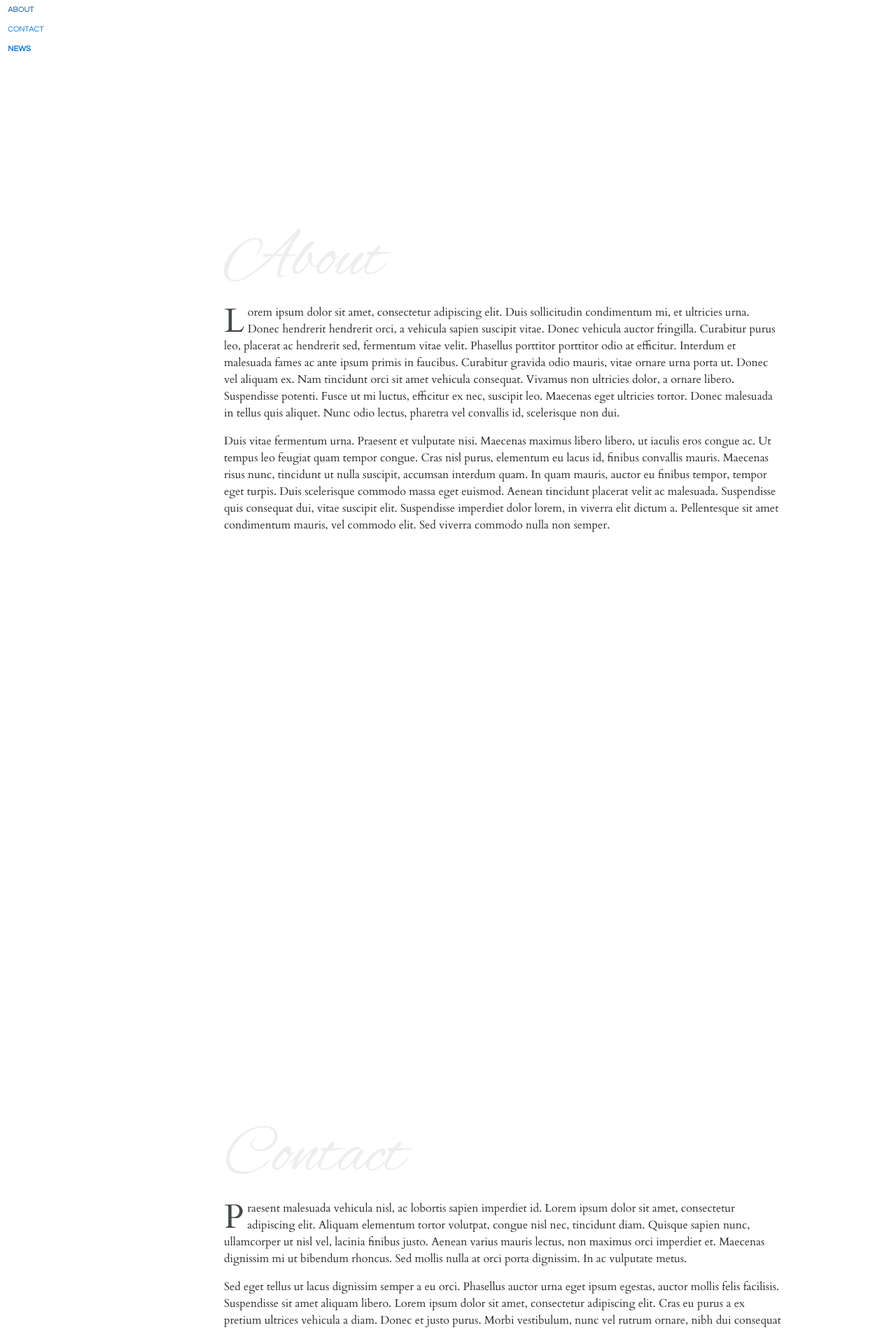
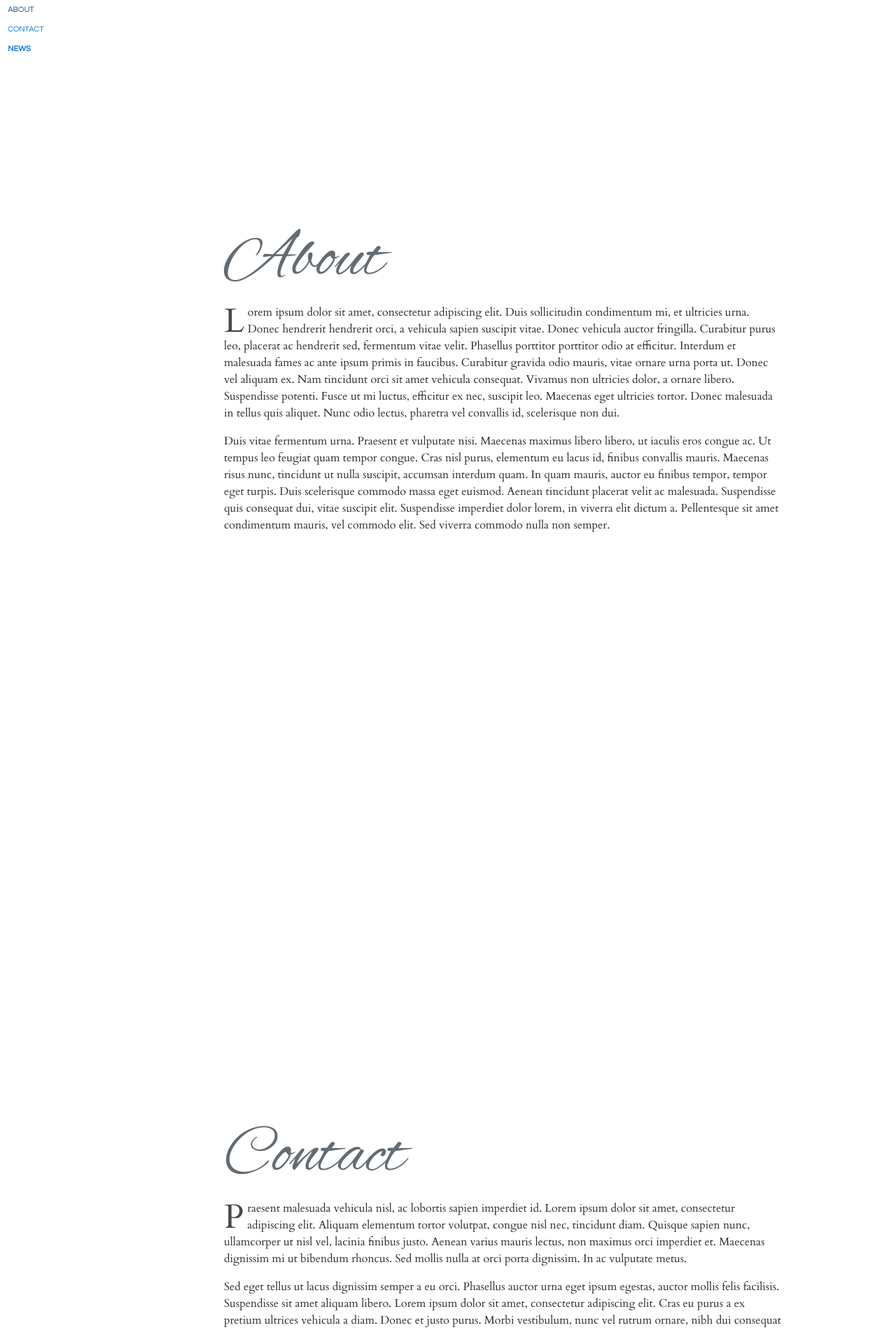
Before and after one commit to JoyceKimberly/SoniaBjornsen, a Jekyll site: the page built from index.md, in a window 1280 px wide. Shown: the top 1900 px of the page at 70% size. Built offline with Jekyll 4.4.1, drawn with Linux system fonts in a browser that asks for light colours; nearby versions of some CDN libraries; the repository's description, which GitHub fills in, is left out.

Commit message:
Update style.scss

```diff
--- a/assets/css/style.scss
+++ b/assets/css/style.scss
@@ -84,7 +84,7 @@ h1, h2, h3, h4, h5, h6 {
 h1,
 h1 a {
   font-size: 6rem;
-  color: $gray-lighter;
+  color: $gray-light;
 }
 
 p {
```
